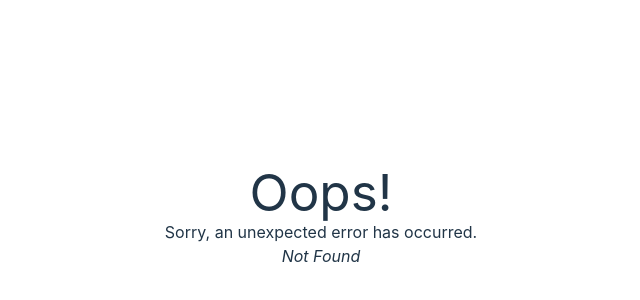
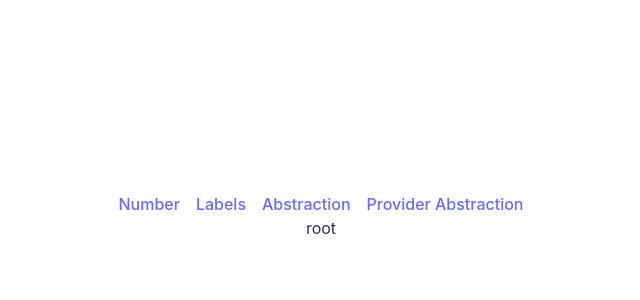
Before and after one commit to luismartinezs/rxjs-react, a React (Vite) app: page /provider in a window 1280 px wide. Before the commit this address had no page. Shown: the part 184-484 px from the top of the page, without its empty margins (319-959 px from the left). Built offline with nearby package versions, Linux system fonts and the light colour scheme.

Commit message:
chore: init provider

```diff
--- /dev/null
+++ b/src/examples/provider-abstraction/root.tsx
@@ -0,0 +1,5 @@
+import React from "react";
+
+export default function root() {
+  return <div>root</div>;
+}
--- a/src/main.tsx
+++ b/src/main.tsx
@@ -7,6 +7,7 @@ import Root from "./routes/root";
 import Number from "./routes/number";
 import A11yLabels from "./routes/a11yLabels";
 import Abstraction from "./routes/abstraction";
+import ProviderAbstraction from "./routes/providerAbstraction";
 import ErrorPage from "./error-page";
 import "./App.css";
 
@@ -31,6 +32,11 @@ const router = createBrowserRouter([
         element: <Abstraction />,
         errorElement: <ErrorPage />,
       },
+      {
+        path: "provider",
+        element: <ProviderAbstraction />,
+        errorElement: <ErrorPage />,
+      },
     ],
   },
 ]);
--- /dev/null
+++ b/src/routes/providerAbstraction.tsx
@@ -0,0 +1,5 @@
+import Root from "../examples/provider-abstraction/root";
+
+export default function ProviderAbstraction() {
+  return <Root />;
+}
--- a/src/routes/root.tsx
+++ b/src/routes/root.tsx
@@ -1,19 +1,34 @@
 import { Outlet } from "react-router-dom";
+
+const routeList = [
+  {
+    href: "number",
+    label: "Number",
+  },
+  {
+    href: "labels",
+    label: "Labels",
+  },
+  {
+    href: "abstraction",
+    label: "Abstraction",
+  },
+  {
+    href: "provider",
+    label: "Provider Abstraction",
+  },
+];
 
 export default function Root() {
   return (
     <>
       <nav>
         <ul className="flex space-x-4 place-content-center">
-          <li>
-            <a href={`number`}>Number</a>
-          </li>
-          <li>
-            <a href={`labels`}>Labels</a>
-          </li>
-          <li>
-            <a href={`abstraction`}>Abstraction</a>
-          </li>
+          {routeList.map(({ href, label }) => (
+            <li key={href}>
+              <a href={href}>{label}</a>
+            </li>
+          ))}
         </ul>
       </nav>
       <Outlet />
```
Also changed, not shown: src/examples/provider-abstraction/README.md (added).
